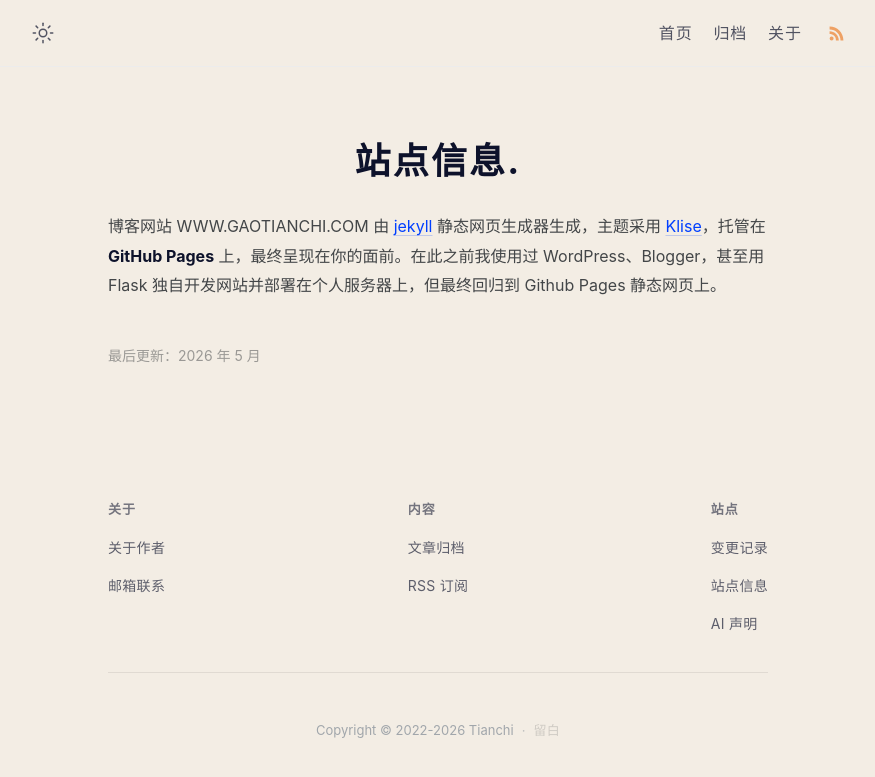
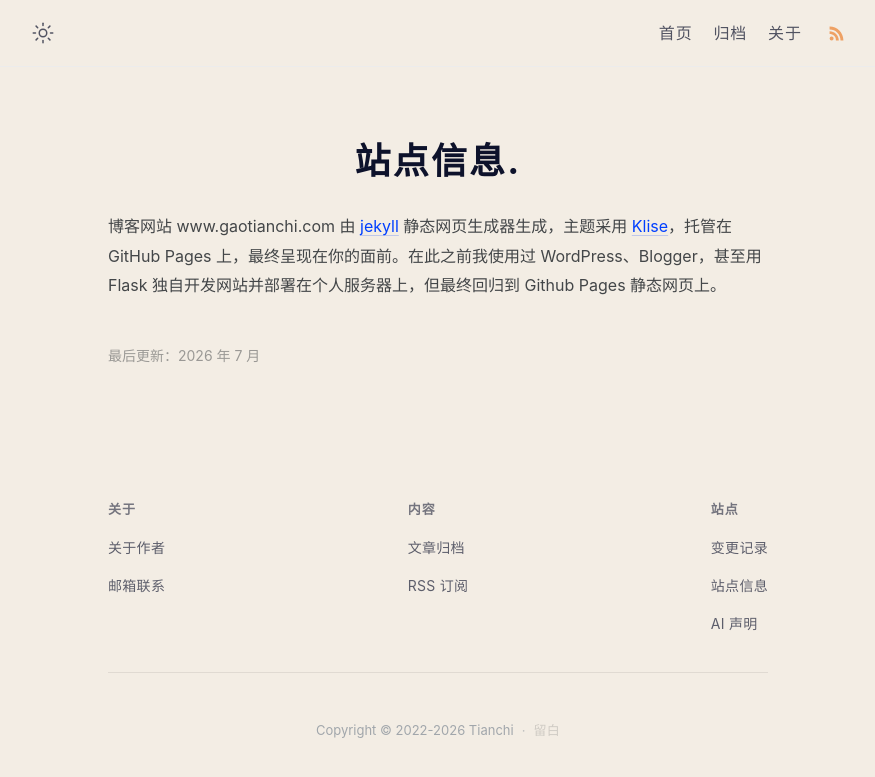
Before and after one commit to gaotianchi/gaotianchi.github.io, a Jekyll site: the page built from _pages/colophon.md, in a window 1280 px wide. Shown: the top 777 px of the page, without its empty margins (202-1077 px from the left). Built offline with Jekyll 4.4.1, drawn with Linux system fonts in a browser that asks for light colours.

Commit message:
style(colophon): 域名改为小写，更新日期
Co-Authored-By: Claude <noreply@anthropic.com>

```diff
--- a/_pages/colophon.md
+++ b/_pages/colophon.md
@@ -5,7 +5,7 @@ layout: page
 description: 这个网站是如何构建的？
 ---
 
-博客网站 WWW.GAOTIANCHI.COM 由 [jekyll](https://jekyllrb.com/) 静态网页生成器生成，主题采用 [Klise](https://github.com/piharpi/jekyll-klise)，托管在 **GitHub Pages** 上，最终呈现在你的面前。在此之前我使用过 WordPress、Blogger，甚至用 Flask 独自开发网站并部署在个人服务器上，但最终回归到 Github Pages 静态网页上。
+博客网站 www.gaotianchi.com 由 [jekyll](https://jekyllrb.com/) 静态网页生成器生成，主题采用 [Klise](https://github.com/piharpi/jekyll-klise)，托管在 GitHub Pages 上，最终呈现在你的面前。在此之前我使用过 WordPress、Blogger，甚至用 Flask 独自开发网站并部署在个人服务器上，但最终回归到 Github Pages 静态网页上。
 
 
-<small style="display:block; margin-top: 3em; opacity: 0.5;">最后更新：2026 年 5 月</small>
+<small style="display:block; margin-top: 3em; opacity: 0.5;">最后更新：2026 年 7 月</small>
```
